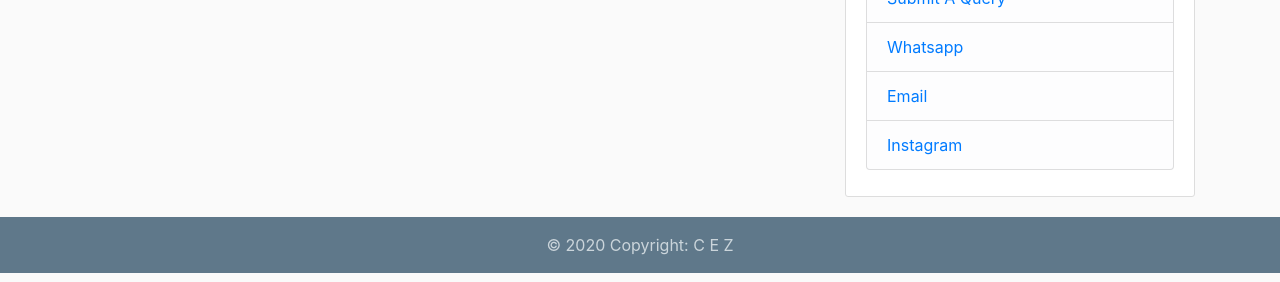
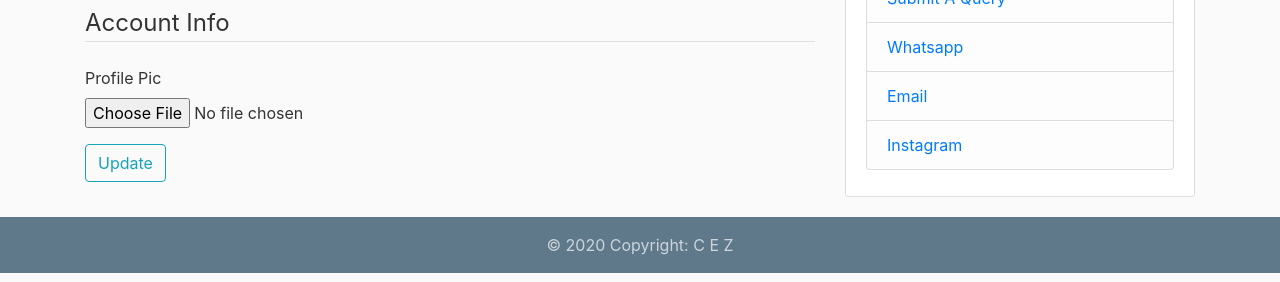
Before and after one commit to Rinkal01/My_Website, a Flask app: page /about in a window 1280 px wide. Shown: the part 518-800 px from the top of the page. Run offline with Flask 2, Linux system fonts and the light colour scheme; a user stored in the database is signed in; some libraries are stand-ins or nearby versions.

Commit message:
UPDATE 11

```diff
--- a/flaskblog/forms.py
+++ b/flaskblog/forms.py
@@ -37,9 +37,9 @@ class LoginForm(FlaskForm):
 
 class UpdateAccountForm(FlaskForm):
     username = StringField('Username',
-                           validators=[DataRequired(), Length(min=2, max=20)])
+                           validators=[Length(min=2, max=20)])
     email = StringField('Email',
-                        validators=[DataRequired(), Email()])
+                        validators=[Email()])
     picture = FileField('Profile Pic', validators=[FileAllowed(['jpg', 'png'])])
     submit = SubmitField('Update')
 
@@ -78,3 +78,7 @@ class ResetPasswordForm(FlaskForm):
     confirm_password = PasswordField('Confirm Password',
                                      validators=[DataRequired(), EqualTo('password')])
     submit = SubmitField('Reset Password')
+
+class aboutForm(FlaskForm):
+    picture = FileField('Pic', validators=[FileAllowed(['jpg', 'png'])])
+    submit = SubmitField('Update')
--- a/flaskblog/routes.py
+++ b/flaskblog/routes.py
@@ -20,9 +20,18 @@ def home():
 
 
 
-@app.route("/about")
+@app.route("/about",  methods=['GET', 'POST'])
 def about():
-    return render_template('about.html', title='About')
+    form = UpdateAccountForm()
+    if form.picture.data:
+        picture_file = postpics(form.picture.data)
+        current_user.image_file = picture_file
+    db.session.commit()
+    flash('Your account has been updated!', 'success')
+    # return render_template('about.html')
+    img_file = url_for('static', filename='postpics/' + current_user.image_file)
+    return render_template('about.html', title='About',
+                        img_file=img_file, form=form)
 
 
 
@@ -83,6 +92,18 @@ def save_picture(form_picture):
     i.thumbnail(output_size)
     i.save(picture_path)
 
+    return picture_fn
+
+def postpics(form_picture):
+    random_hex = secrets.token_hex(8)
+    _, f_ext = os.path.splitext(form_picture.filename)
+    picture_fn = random_hex + f_ext
+    picture_path = os.path.join(app.root_path, 'static/postpics', picture_fn)
+
+    output_size = (125, 125)
+    i = Image.open(form_picture)
+    i.thumbnail(output_size)
+    i.save(picture_path)
     return picture_fn
 
 @app.route("/account", methods=['GET', 'POST'])
--- a/flaskblog/templates/about.html
+++ b/flaskblog/templates/about.html
@@ -3,4 +3,23 @@
     <h1>About Page</h1>
     <!-- <button class="js-copy-link-btn s-btn s-btn__link">Copy</button> -->
     <iframe width="560" height="315" src="https://www.youtube.com/embed/803Ei2Sq-Zs?start=1432" frameborder="100" allow="accelerometer; autoplay; encrypted-media; gyroscope; picture-in-picture" allowfullscreen></iframe>
-{% endblock content %}
+    <form method="POST" action="" enctype="multipart/form-data">
+        {{ form.hidden_tag() }}
+        <fieldset class="form-group">
+            <legend class="border-bottom mb-4">Account Info</legend>
+            <div class="form-group">
+                {{ form.picture.label() }}
+                {{ form.picture(class="form-control-file") }}
+                {% if form.picture.errors %}
+                     {% for error in form.picture.errors %}
+                        <span class="text-danger">{{ error }}</span></br>
+                    {% endfor %}
+                {% endif %}
+            </div>
+            <div class="form-group">
+                {{ form.submit(class="btn btn-outline-info") }}
+            </div>
+        </fieldset>
+    </form>
+
+    {% endblock content %}
```
Also changed, not shown: flaskblog/models.py (+11 -1 lines), flaskblog/site.db, flaskblog/static/postpics/505573eca3dde415.png (added), flaskblog/static/postpics/85fafc0aa178cdc4.jpg (added), flaskblog/static/profile_pics/0d18ca90b0bcc803.jpg (added).
